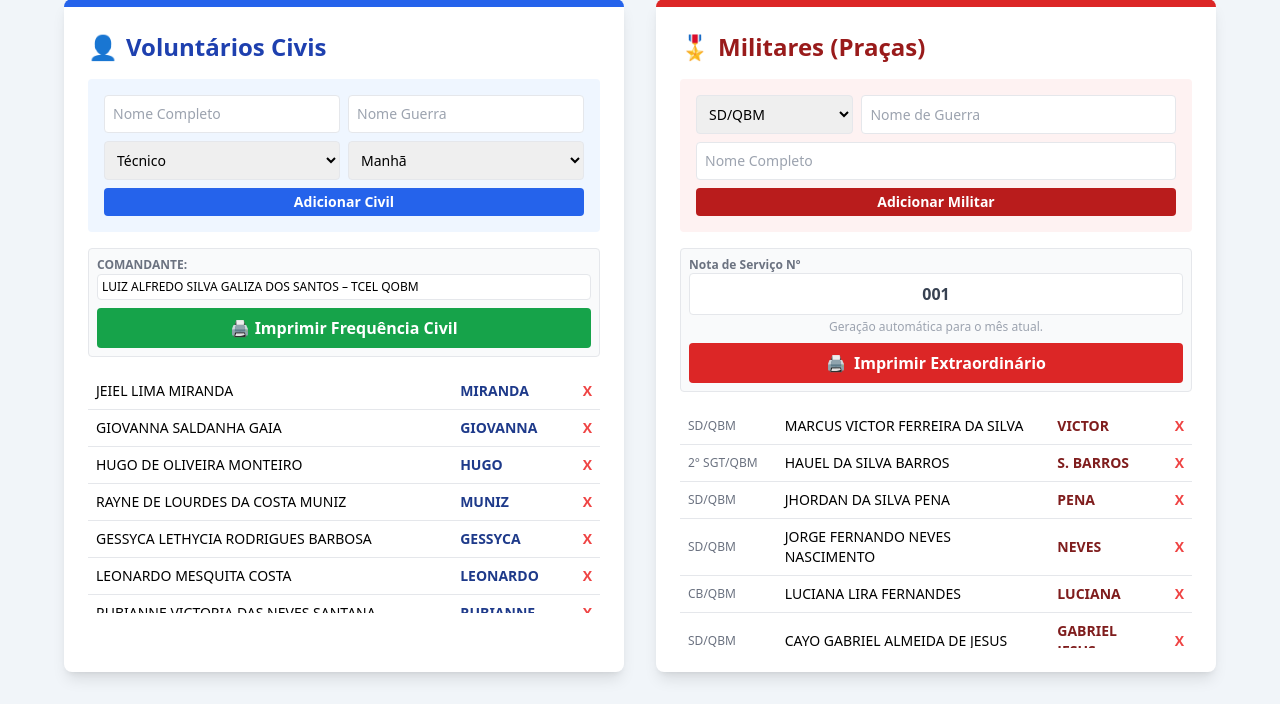
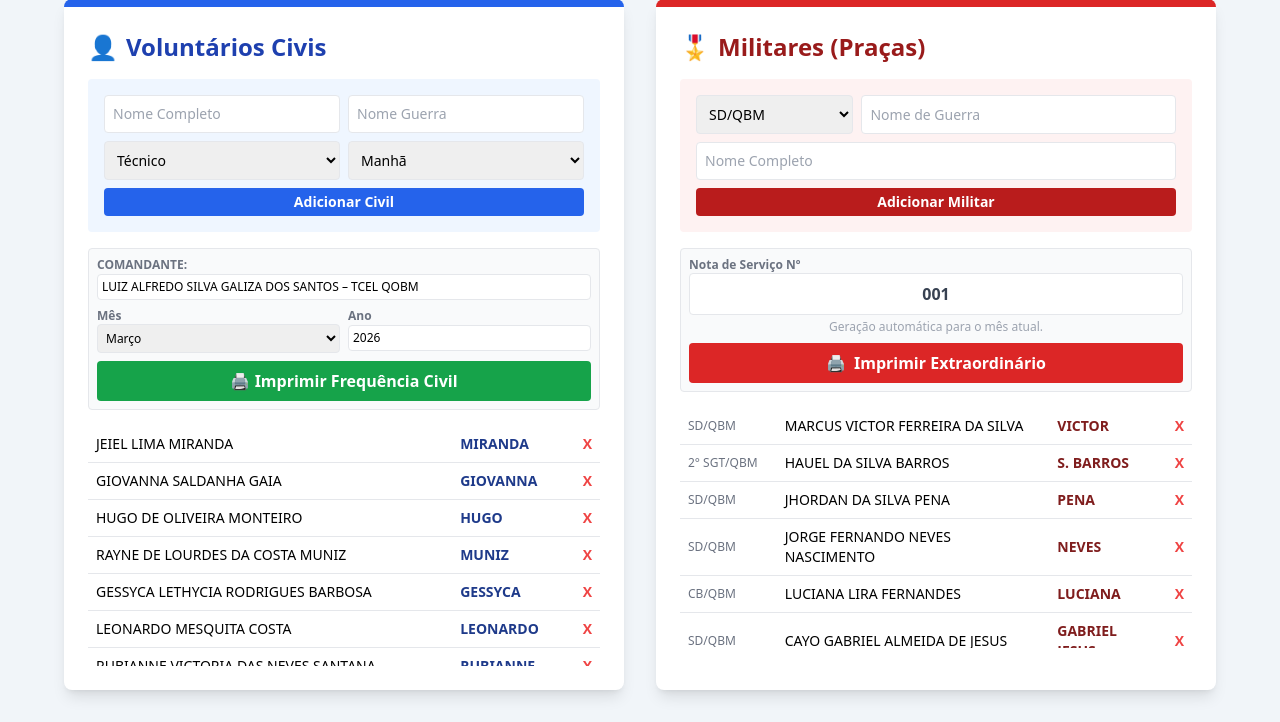
Before and after one commit to Miranda3000-CPU/gestao-interna-dtic, a Flask app: page / in a window 1280 px wide. Shown: the part 113-835 px from the top of the page. Run offline with Flask 2, Linux system fonts and the light colour scheme; the visitor is signed in with stand-in values (Sample User, id 1); some libraries are stand-ins or nearby versions.

Commit message:
feat: adiciona opcao de mes

```diff
--- a/templates/index.html
+++ b/templates/index.html
@@ -36,6 +36,30 @@
                 <form action="/gerar_civil" target="_blank" class="mb-4 border p-2 rounded bg-gray-50">
     <label class="block text-xs font-bold text-gray-500 uppercase">Comandante:</label>
     <input name="comandante" value="{{ padrao.comandante }}" class="w-full border p-1 rounded mb-2 text-xs">
+
+    <div class="grid grid-cols-2 gap-2 mb-2">
+        <div>
+            <label class="block text-xs font-bold text-gray-500">Mês</label>
+            <select name="mes" class="w-full border p-1 rounded text-xs">
+                <option value="1" {% if padrao.mes_atual == 1 %}selected{% endif %}>Janeiro</option>
+                <option value="2" {% if padrao.mes_atual == 2 %}selected{% endif %}>Fevereiro</option>
+                <option value="3" {% if padrao.mes_atual == 3 %}selected{% endif %}>Março</option>
+                <option value="4" {% if padrao.mes_atual == 4 %}selected{% endif %}>Abril</option>
+                <option value="5" {% if padrao.mes_atual == 5 %}selected{% endif %}>Maio</option>
+                <option value="6" {% if padrao.mes_atual == 6 %}selected{% endif %}>Junho</option>
+                <option value="7" {% if padrao.mes_atual == 7 %}selected{% endif %}>Julho</option>
+                <option value="8" {% if padrao.mes_atual == 8 %}selected{% endif %}>Agosto</option>
+                <option value="9" {% if padrao.mes_atual == 9 %}selected{% endif %}>Setembro</option>
+                <option value="10" {% if padrao.mes_atual == 10 %}selected{% endif %}>Outubro</option>
+                <option value="11" {% if padrao.mes_atual == 11 %}selected{% endif %}>Novembro</option>
+                <option value="12" {% if padrao.mes_atual == 12 %}selected{% endif %}>Dezembro</option>
+            </select>
+        </div>
+        <div>
+            <label class="block text-xs font-bold text-gray-500">Ano</label>
+            <input type="number" name="ano" value="{{ padrao.ano_atual }}" class="w-full border p-1 rounded text-xs">
+        </div>
+    </div>
     <button class="w-full bg-green-600 text-white py-2 rounded font-bold hover:bg-green-700">
         🖨️ Imprimir Frequência Civil
     </button>
```
Lines whose indentation alone changed are shown as unchanged.
